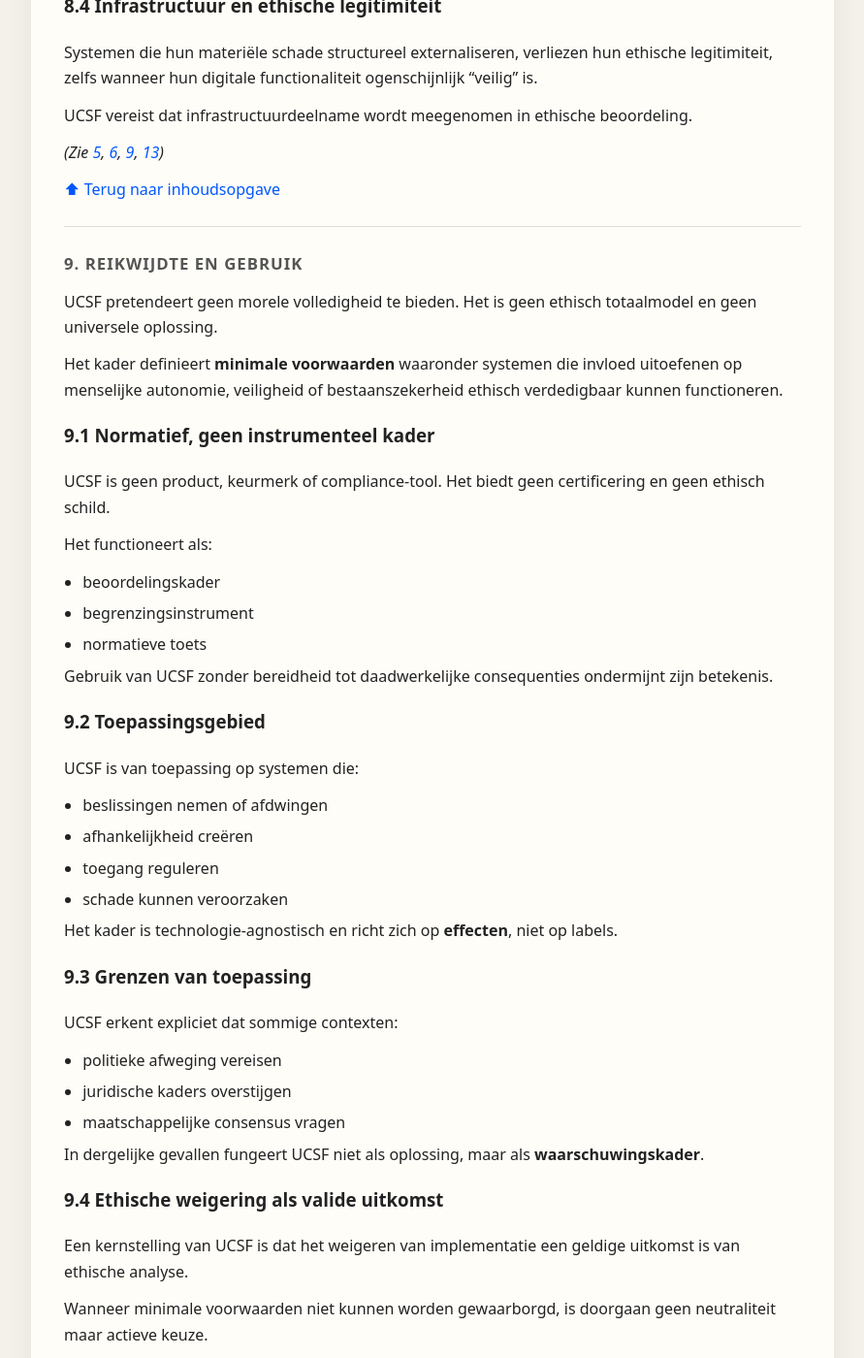
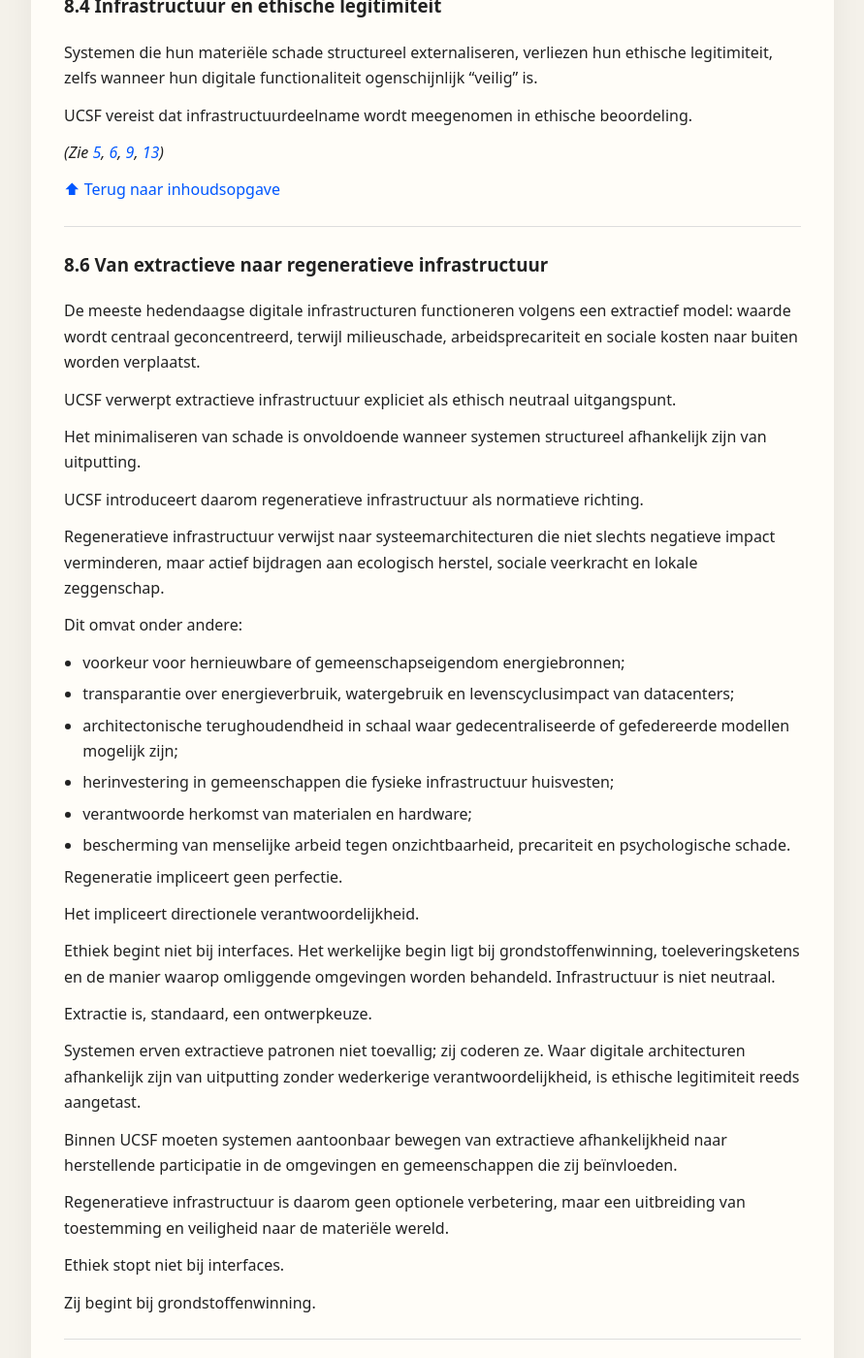
Before and after one commit to MartijnBruzzese/ModelHaven-Studio, a Jekyll site: the page built from WHITE_PAPERS/NL/UCSF_WHITE_PAPER_NL_v1.0.md, in a window 1280 px wide and 1400 px high, scrolled down 18779 px. Shown: the whole window at 97% size, without its empty margins (194-1085 px from the left). Built offline with Jekyll 4.4.1, drawn with Linux system fonts in a browser that asks for light colours.

Commit message:
Update UCSF_WHITE_PAPER_NL_v1.0.md

```diff
--- a/WHITE_PAPERS/NL/UCSF_WHITE_PAPER_NL_v1.0.md
+++ b/WHITE_PAPERS/NL/UCSF_WHITE_PAPER_NL_v1.0.md
@@ -619,6 +619,47 @@ UCSF vereist dat infrastructuurdeelname wordt meegenomen in ethische beoordeling
 
 ---
 
+### 8.6 Van extractieve naar regeneratieve infrastructuur
+
+De meeste hedendaagse digitale infrastructuren functioneren volgens een extractief model: waarde wordt centraal geconcentreerd, terwijl milieuschade, arbeids­precariteit en sociale kosten naar buiten worden verplaatst.
+
+UCSF verwerpt extractieve infrastructuur expliciet als ethisch neutraal uitgangspunt.
+
+Het minimaliseren van schade is onvoldoende wanneer systemen structureel afhankelijk zijn van uitputting.
+
+UCSF introduceert daarom regeneratieve infrastructuur als normatieve richting.
+
+Regeneratieve infrastructuur verwijst naar systeemarchitecturen die niet slechts negatieve impact verminderen, maar actief bijdragen aan ecologisch herstel, sociale veerkracht en lokale zeggenschap.
+
+Dit omvat onder andere:
+
+- voorkeur voor hernieuwbare of gemeenschaps­eigendom energiebronnen;
+- transparantie over energieverbruik, watergebruik en levenscyclusimpact van datacenters;
+- architectonische terughoudendheid in schaal waar gedecentraliseerde of gefedereerde modellen mogelijk zijn;
+- herinvestering in gemeenschappen die fysieke infrastructuur huisvesten;
+- verantwoorde herkomst van materialen en hardware;
+- bescherming van menselijke arbeid tegen onzichtbaarheid, precariteit en psychologische schade.
+
+Regeneratie impliceert geen perfectie.
+
+Het impliceert directionele verantwoordelijkheid.
+
+Ethiek begint niet bij interfaces. Het werkelijke begin ligt bij grondstoffenwinning, toeleveringsketens en de manier waarop omliggende omgevingen worden behandeld. Infrastructuur is niet neutraal.
+
+Extractie is, standaard, een ontwerpkeuze.
+
+Systemen erven extractieve patronen niet toevallig; zij coderen ze. Waar digitale architecturen afhankelijk zijn van uitputting zonder wederkerige verantwoordelijkheid, is ethische legitimiteit reeds aangetast.
+
+Binnen UCSF moeten systemen aantoonbaar bewegen van extractieve afhankelijkheid naar herstellende participatie in de omgevingen en gemeenschappen die zij beïnvloeden.
+
+Regeneratieve infrastructuur is daarom geen optionele verbetering, maar een uitbreiding van toestemming en veiligheid naar de materiële wereld.
+
+Ethiek stopt niet bij interfaces.
+
+Zij begint bij grondstoffenwinning.
+
+---
+
 <a id="ch-9"></a>
 ## 9. Reikwijdte en Gebruik
 
```
